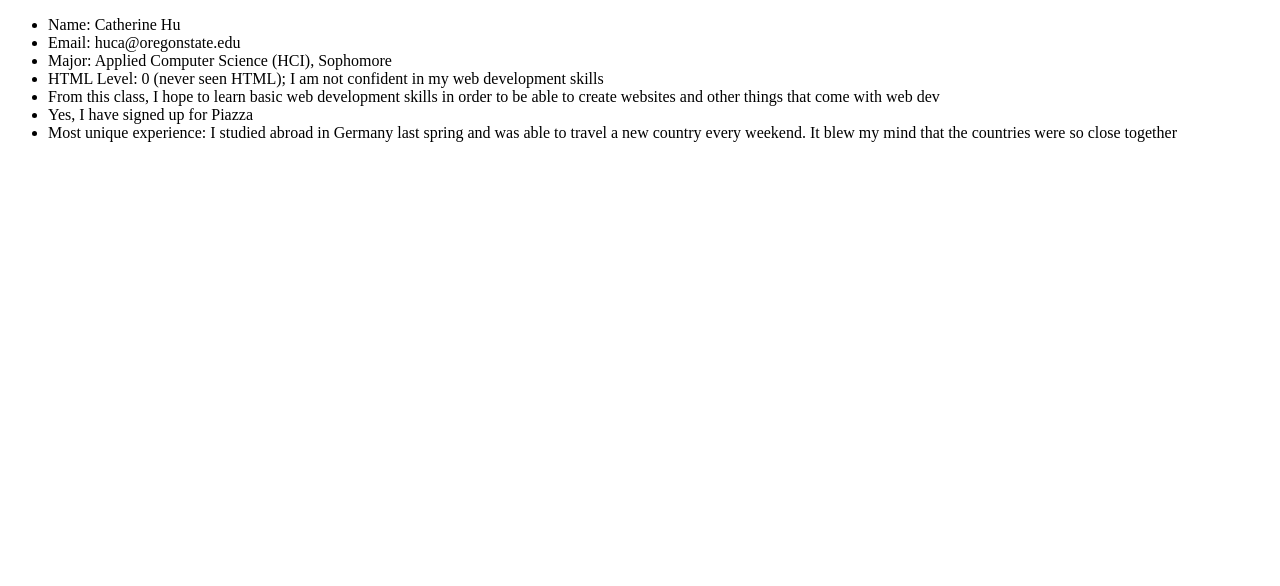
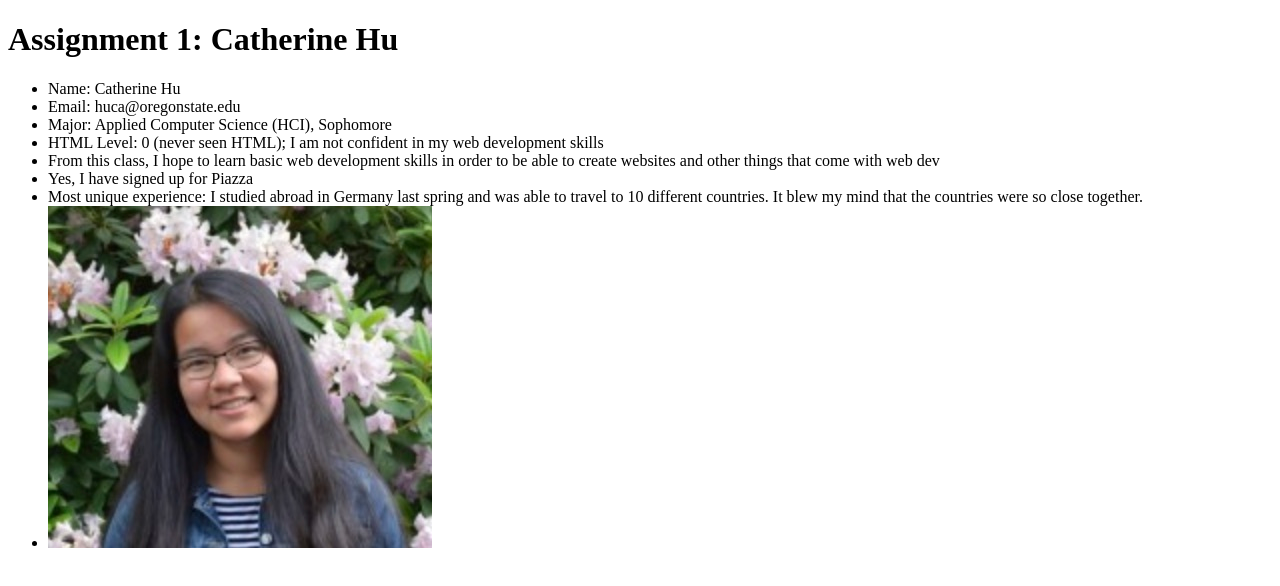
Before and after one commit to hucatherine7/Web-Dev-Blog, a plain HTML site: page index.html in a window 1280 px wide. Drawn offline with Linux system fonts and the light colour scheme.

Commit message:
Update picture

```diff
--- a/index.html
+++ b/index.html
@@ -3,9 +3,10 @@
 
 	<head>
 		<meta charset="utf-8">
-		<title><!-- Assignment 1: Catherine Hu --></title>
+		<title>Assignment 1: Catherine Hu</title>
 	</head>
 	<body>
+		<h1>Assignment 1: Catherine Hu</h1>
 
 		<ul>
 
@@ -15,8 +16,8 @@
 			<li> HTML Level: 0 (never seen HTML); I am not confident in my web development skills</li>
 			<li> From this class, I hope to learn basic web development skills in order to be able to create websites and other things that come with web dev</li>
 			<li> Yes, I have signed up for Piazza</li>
-			<li> Most unique experience: I studied abroad in Germany last spring and was able to travel a new country every weekend. It blew my mind that the countries were so close together </li>
-<!--			<li> <img src = "https://www.google.com/url?sa=i&url=https%3A%2F%2Fwww.linkedin.com%2Fin%2Fcatherine-hu-332423170&psig=AOvVaw2qaYoA3U4cclBQ5S8L-rMM&ust=1586483680437000&source=images&cd=vfe&ved=0CAIQjRxqFwoTCNiryrOe2ugCFQAAAAAdAAAAABAD" alt = "A picture of me from my LinkedIn"</li> -->
+			<li> Most unique experience: I studied abroad in Germany last spring and was able to travel to 10 different countries. It blew my mind that the countries were so close together.  </li>
+  		<li> <img src="Catherine.jpeg" alt = "A picture of me "></li>
 		</ul>
 
 
```
